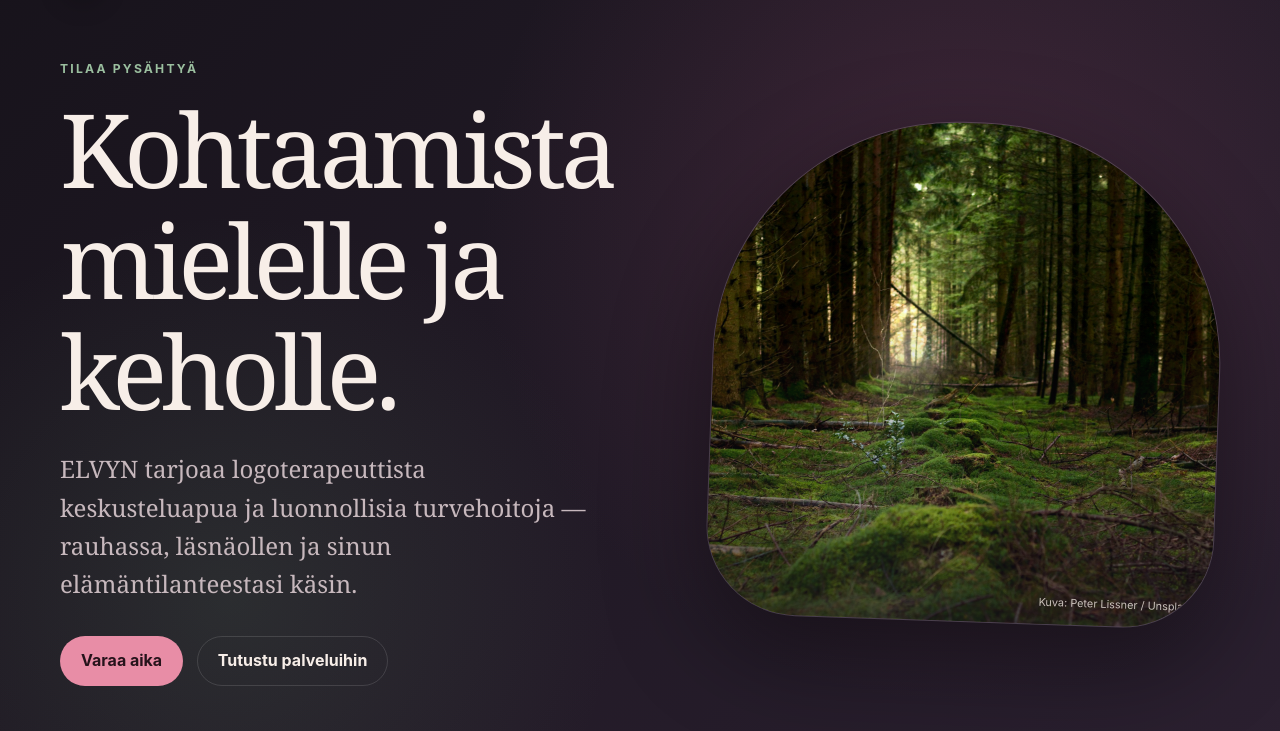
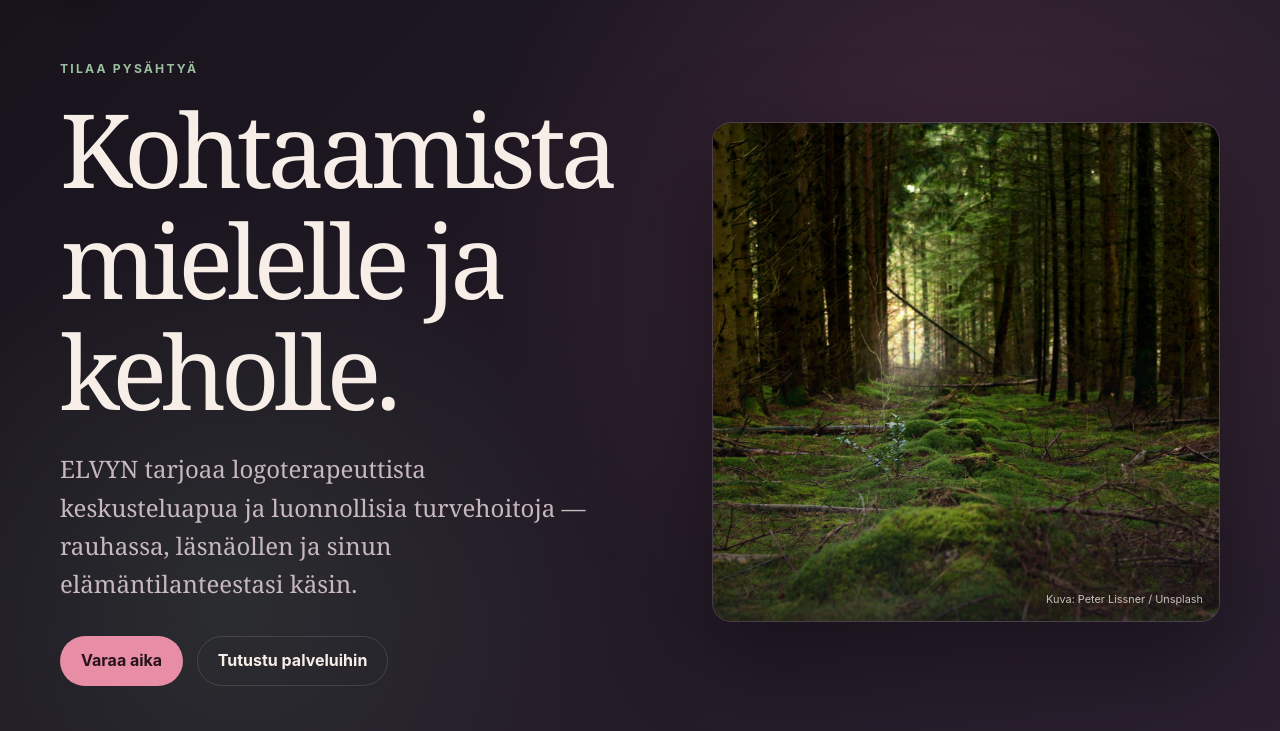
Before and after one commit to Annatazanna/elvyn.fi, a plain HTML site: page index.html in a window 1280 px wide. Shown: the part 69-800 px from the top of the page. Drawn offline with Linux system fonts and the light colour scheme.

Commit message:
Straighten hero image frame

```diff
--- a/index.html
+++ b/index.html
@@ -34,7 +34,7 @@
     .button-quiet { border-color:var(--line); color:var(--cream); }
     .button-quiet:hover,.button-quiet:focus-visible { border-color:var(--rose-light); color:var(--rose-light); }
     .hero-art { position:relative; min-height:410px; display:grid; place-items:center; }
-    .hero-photo { position:relative; width:min(100%,520px); height:clamp(320px,42vw,500px); overflow:hidden; border:1px solid #ffffff25; border-radius:48% 48% 18% 18%; box-shadow:0 35px 100px #00000070; transform:rotate(2deg); }
+    .hero-photo { position:relative; width:min(100%,520px); height:clamp(320px,42vw,500px); overflow:hidden; border:1px solid #ffffff25; border-radius:1.2rem; box-shadow:0 35px 100px #00000070; }
     .hero-photo::after { content:""; position:absolute; inset:0; background:linear-gradient(180deg,#17131b05 40%,#17131bb8 100%); pointer-events:none; }
     .hero-photo img { display:block; width:100%; height:100%; object-fit:cover; object-position:center; }
     .photo-credit { position:absolute; z-index:1; right:1rem; bottom:.8rem; color:#f7eee8c7; font-size:.68rem; }
```
